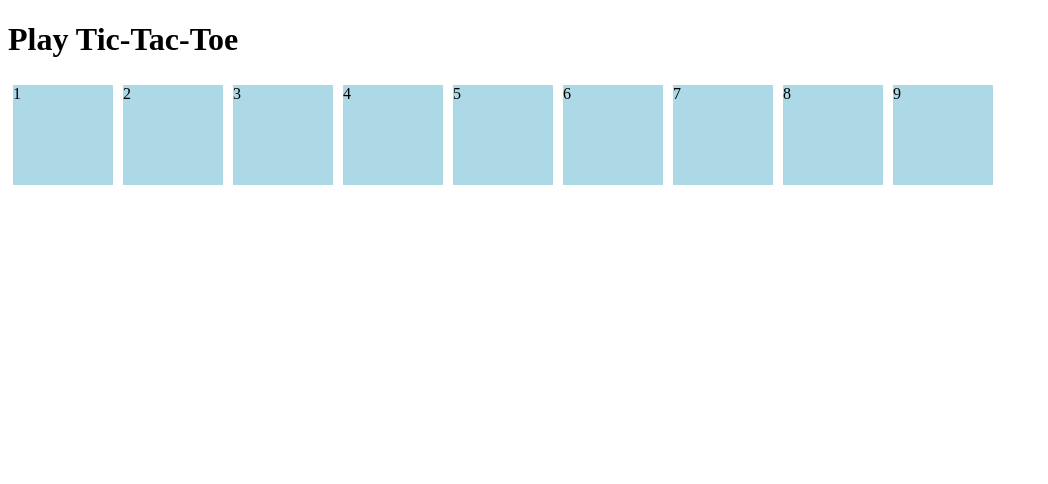
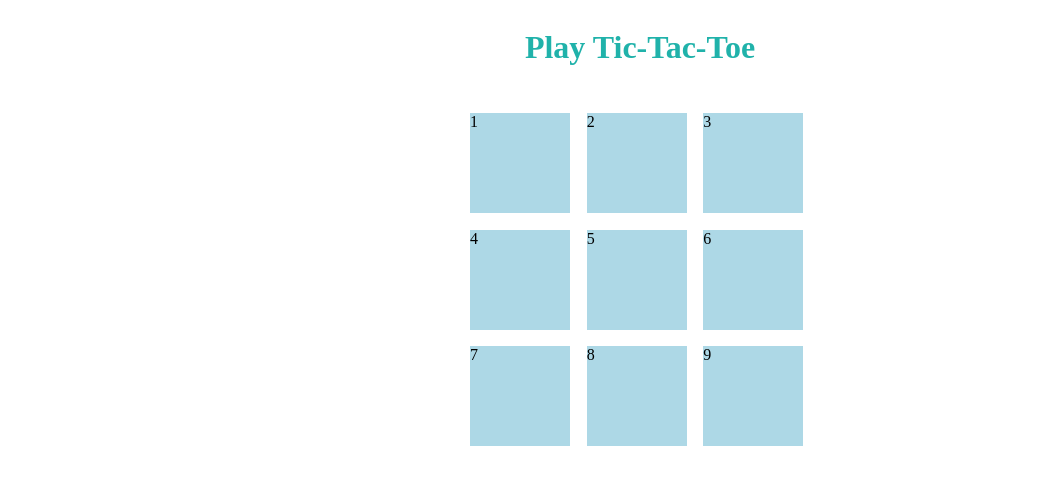
Before and after one commit to pchova/tic-tac-toe, a plain HTML site: page index.html in a window 1280 px wide. Shown: the whole page, without its empty margins (0-1048 px from the left). Drawn offline with Linux system fonts and the light colour scheme.

Commit message:
added grid to game container, flexbox to center text

```diff
--- a/style.css
+++ b/style.css
@@ -1,3 +1,24 @@
-h2 {
+header {
+    display: flex;
+    justify-content: center;
+    align-items: center;
+    padding-bottom: 20px;
+}
+
+h1 {
     color: lightseagreen;
 }
+
+main, .gameSquare {
+    display: flex;
+    justify-content: center;
+    align-items: center;
+}
+
+.container {
+    height: 350px;
+    width: 350px;
+    display: grid;
+    grid-template-columns: 1fr 1fr 1fr;
+    grid-template-rows: 1fr 1fr 1fr;
+}
```
